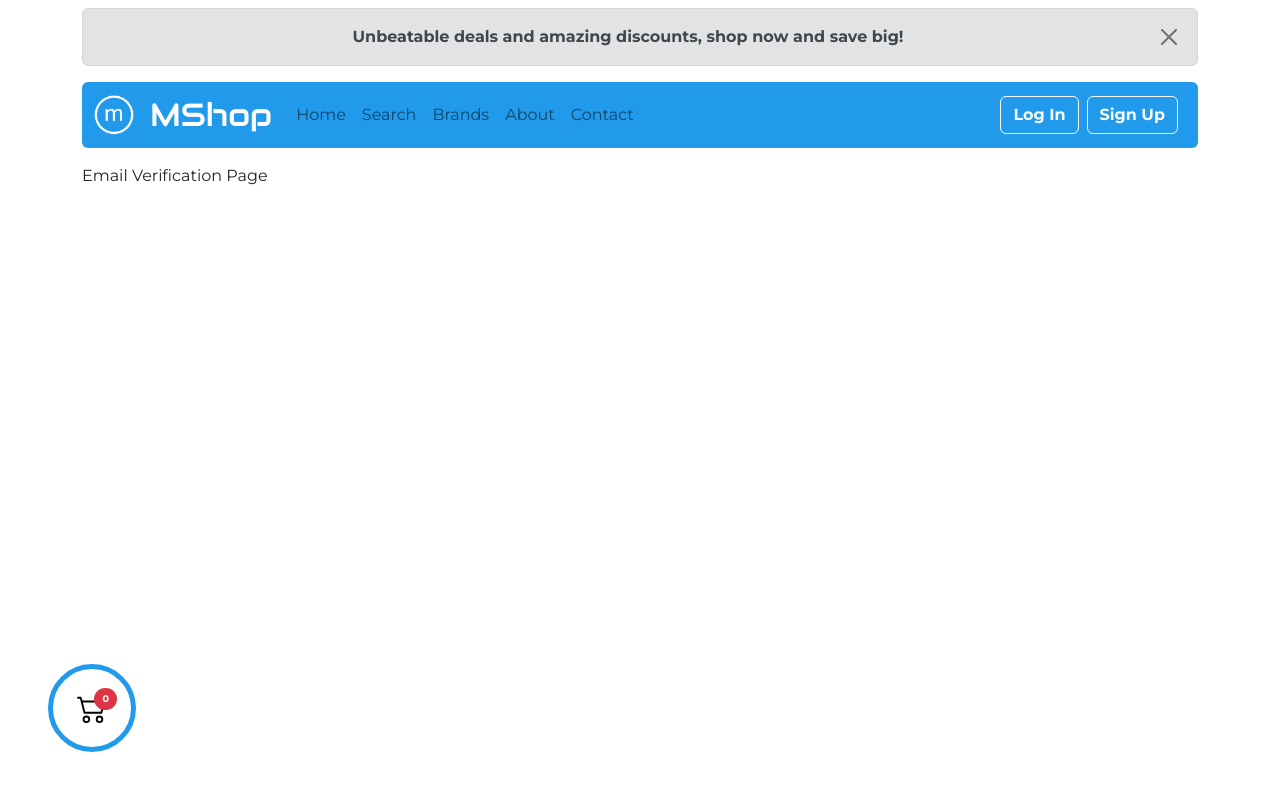
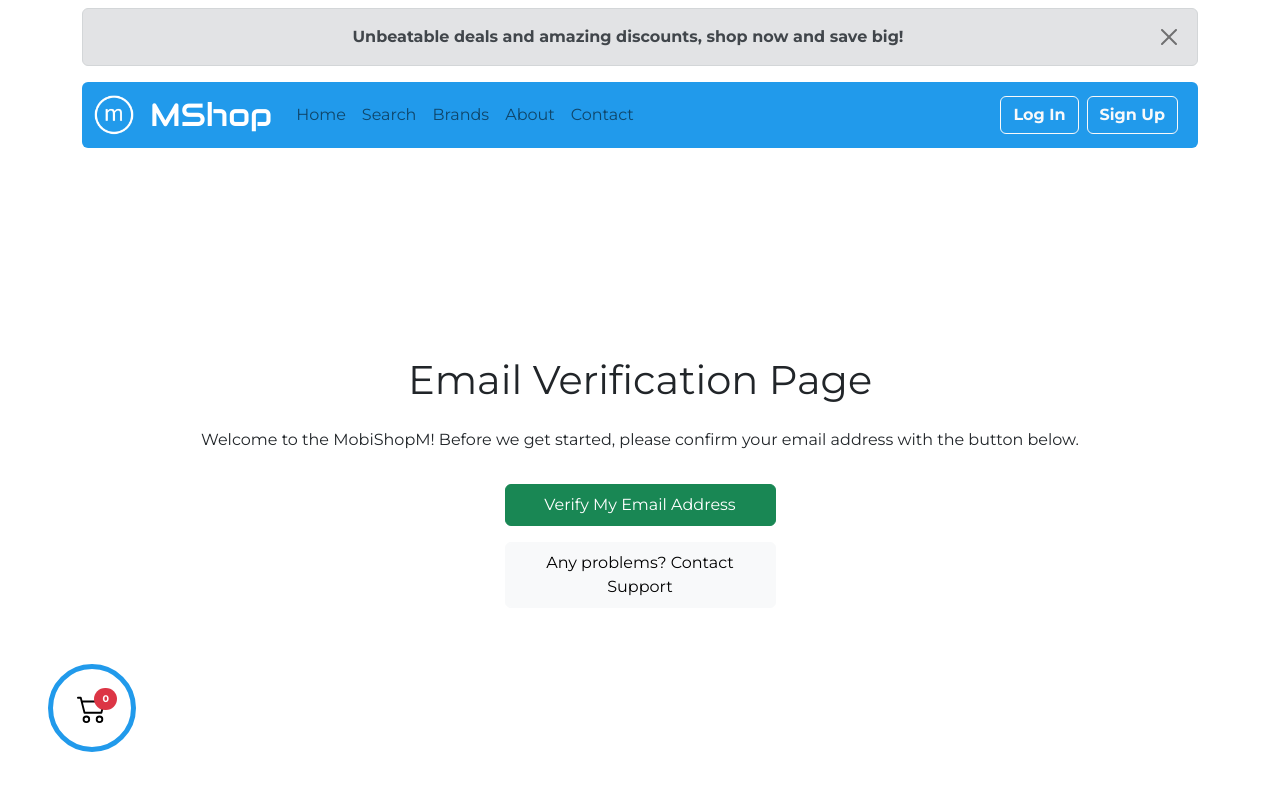
Before and after one commit to Mujo78/MobiShopM, a React (Create React App) app in the folder client/: page /verify/1 in a window 1280 px wide. Shown: the top 790 px of the page. Built offline with nearby package versions, Linux system fonts and the light colour scheme; no server answers.

Commit message:
commit -m "Email Verification implemented, bugs fixed"

```diff
--- a/client/src/features/User/api.js
+++ b/client/src/features/User/api.js
@@ -12,6 +12,11 @@ export async function userSignup(registrationData) {
 
 export async function forgotPasswordFn(data) {
   const res = await apiClientBase.post("/user/forgot-password", data);
+  return res.data;
+}
+
+export async function verifyFn(token) {
+  const res = await apiClientBase.patch(`/user/verify/${token}`);
   return res.data;
 }
 
--- /dev/null
+++ b/client/src/features/User/useVerify.js
@@ -0,0 +1,20 @@
+import { useMutation } from "@tanstack/react-query";
+import { toast } from "react-toastify";
+import { verifyFn } from "./api";
+import { formatError } from "../../helpers/utils";
+
+export function useVerify() {
+  const { mutate: verify, isPending } = useMutation({
+    mutationKey: ["verify"],
+    mutationFn: verifyFn,
+    onError: (error) => {
+      console.log(error);
+      toast.error(formatError(error).message);
+    },
+    onSuccess: () => {
+      toast.success("Email successfully verified.");
+    },
+  });
+
+  return { verify, isPending };
+}
--- a/client/src/pages/EmailVerification.jsx
+++ b/client/src/pages/EmailVerification.jsx
@@ -1,7 +1,50 @@
 import React from "react";
+import { useVerify } from "../features/User/useVerify";
+import Button from "react-bootstrap/esm/Button";
+import CustomSpinner from "../components/UI/CustomSpinner";
+import { useNavigate } from "react-router-dom";
 
 const EmailVerification = () => {
-  return <div>Email Verification Page</div>;
+  const navigate = useNavigate();
+  const { verify, isPending } = useVerify();
+
+  const handleNavigate = () => {
+    navigate("/contact");
+  };
+
+  return (
+    <div className="flex-grow-1">
+      <div className="h-100 p-3 d-flex gap-3 flex-column justify-content-center align-items-center">
+        <h1>Email Verification Page</h1>
+        <p>
+          Welcome to the MobiShopM! Before we get started, please confirm your
+          email address with the button below.
+        </p>
+        <div className="custom-responsive-width d-flex flex-column gap-3 align-items-center">
+          <Button
+            variant="success"
+            className="py-2 custom-responsive-width"
+            disabled={isPending}
+            onClick={verify}
+          >
+            {isPending ? (
+              <CustomSpinner size="xs" />
+            ) : (
+              "Verify My Email Address"
+            )}
+          </Button>
+
+          <Button
+            variant="light"
+            className="py-2 custom-responsive-width"
+            onClick={handleNavigate}
+          >
+            Any problems? Contact Support
+          </Button>
+        </div>
+      </div>
+    </div>
+  );
 };
 
 export default EmailVerification;
--- a/client/src/pages/ForgotPassword.jsx
+++ b/client/src/pages/ForgotPassword.jsx
@@ -43,6 +43,7 @@ const ForgotPassword = () => {
               className={errors.email && " border-danger"}
               id="email"
               required
+              autoFocus
               autoComplete="true"
               name="email"
             />
--- a/client/src/pages/Login.jsx
+++ b/client/src/pages/Login.jsx
@@ -125,7 +125,7 @@ const Login = () => {
             Log In
           </Button>
 
-          <Link to="/forgot-password" className="text-center">
+          <Link to="/forgot-password" className="text-center mx-auto">
             Forgot Password?
           </Link>
         </Container>
```
Also changed, not shown: 2 other files (tests, documents, lock files or other folders).
